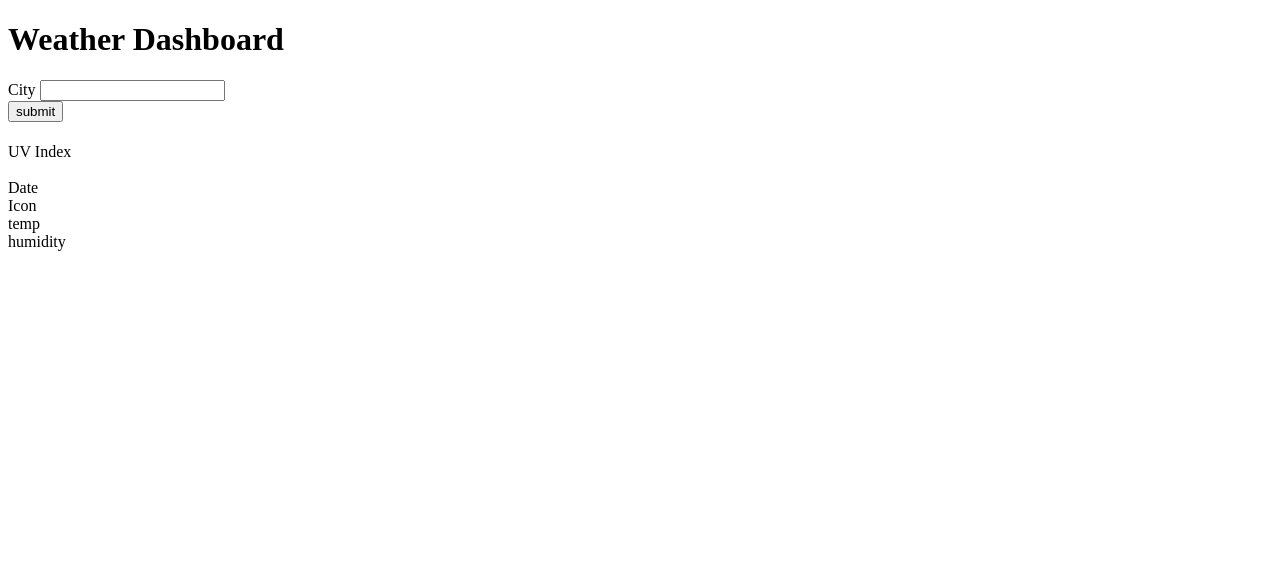
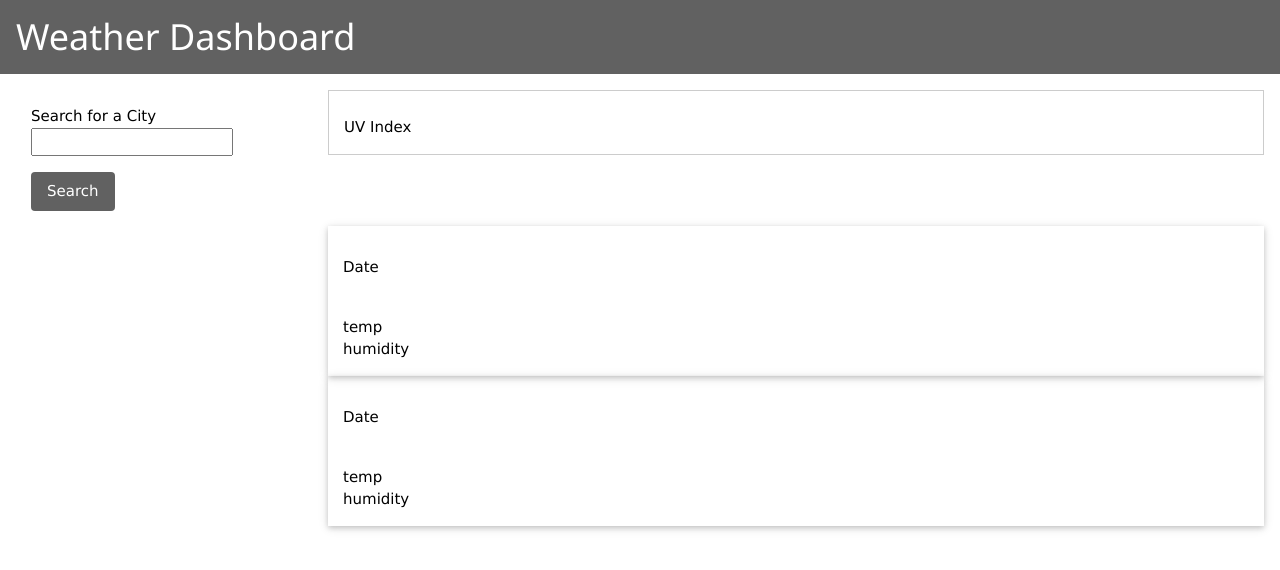
Before and after one commit to yermasog/weather-dash-app, a plain HTML site: page index.html in a window 1280 px wide. Drawn offline with nearby package versions, Linux system fonts and the light colour scheme; no server answers.

Commit message:
added W3 css

```diff
--- a/Assets/CSS/style.css
+++ b/Assets/CSS/style.css
@@ -0,0 +1,24 @@
+* {
+    box-sizing: border-box;
+  }
+
+  .main {
+    width: 75%;
+    float: right;
+    padding: 15px;
+
+  }
+
+  .daily {
+    width: 75%;
+    float: right;
+    padding: 15px;
+
+  }
+
+  .aside {
+    width: 25%;
+    float: left;
+    padding: 15px;
+
+  }
--- a/Assets/JS/script.js
+++ b/Assets/JS/script.js
@@ -1,52 +1,52 @@
-$(function () {
-    console.log("ready!");
+// $(function () {
+//     console.log("ready!");
 
-    // $(this).attr("data-name");
-    var cityName = "minneapolis"
-    var queryURL = "https://cors-anywhere.herokuapp.com/api.openweathermap.org/data/2.5/weather?q=" + cityName + "&appid=18687cf1c7c1d78e93e8472d225dee33&units=imperial"
+//     // $(this).attr("data-name");
+//     var cityName = "minneapolis"
+//     var queryURL = "https://cors-anywhere.herokuapp.com/api.openweathermap.org/data/2.5/weather?q=" + cityName + "&appid=18687cf1c7c1d78e93e8472d225dee33&units=imperial"
 
 
-    $.ajax({
-        url: queryURL,
-        method: "GET"
-    }).then(function (response) {
-        console.log(response)
-        console.log(response.name)
+//     $.ajax({
+//         url: queryURL,
+//         method: "GET"
+//     }).then(function (response) {
+//         console.log(response)
+//         console.log(response.name)
 
-        $("#city-title").text(response.name);
-        $("#temp").text("Temperature: " + response.main.temp + " °F");
-        $("#humidity").text("Humidity: " + response.main.humidity + "%");
-        $("#wind").text("Wind Speed: " + response.wind.speed + " MPH");
+//         $("#city-title").text(response.name);
+//         $("#temp").text("Temperature: " + response.main.temp + " °F");
+//         $("#humidity").text("Humidity: " + response.main.humidity + "%");
+//         $("#wind").text("Wind Speed: " + response.wind.speed + " MPH");
 
 
-        var lat = response.coord.lat;
-        var lon = response.coord.lon;
+//         var lat = response.coord.lat;
+//         var lon = response.coord.lon;
 
-        var UVquery = "https://api.openweathermap.org/data/2.5/onecall?lat=" + lat + "&lon=" + lon + "&appid=18687cf1c7c1d78e93e8472d225dee33&units=imperial"
+//         var UVquery = "https://api.openweathermap.org/data/2.5/onecall?lat=" + lat + "&lon=" + lon + "&appid=18687cf1c7c1d78e93e8472d225dee33&units=imperial"
 
-        $.ajax({
-            url: UVquery,
-            method: "GET"
-        }).then(function (boogers) {
-            console.log(boogers)
-            $("#UV").text("UV Index: " + boogers.current.uvi);
+//         $.ajax({
+//             url: UVquery,
+//             method: "GET"
+//         }).then(function (boogers) {
+//             console.log(boogers)
+//             $("#UV").text("UV Index: " + boogers.current.uvi);
 
-            //DATE
-            // var dailyicon = boogers.daily
-            // // openweathermap.org/img/w/"icon".png
-            // $("#todayicon").attr()
+//             //DATE
+//             var dailyicon = "https://openweathermap.org/img/w/04d.png"
+//             $("#todayicon").attr("src", dailyicon)
+//             console.log(dailyicon)
 
-            var dailytemp = boogers.daily[0].temp.day
-            $("#todaytemp").text("Temp: " + dailytemp + " °F")
+//             var dailytemp = boogers.daily[0].temp.day
+//             $("#todaytemp").text("Temp: " + dailytemp + " °F")
 
-            var dailyhumid = boogers.daily[0].humidity
-            $("#todayhumid").text("Humidity: " + dailyhumid + " %")
+//             var dailyhumid = boogers.daily[0].humidity
+//             $("#todayhumid").text("Humidity: " + dailyhumid + " %")
 
 
 
 
-        });
-    });
+//         });
+//     });
 
 
-});
+// });
--- a/index.html
+++ b/index.html
@@ -1,46 +1,65 @@
 <!DOCTYPE html>
 <html lang="en">
+
 <head>
     <meta charset="UTF-8">
     <meta name="viewport" content="width=device-width, initial-scale=1.0">
     <title>Weather Dashboard</title>
+    <link rel="stylesheet" href="https://www.w3schools.com/w3css/4/w3.css">
     <link rel="stylesheet" href="Assets/CSS/style.css">
 </head>
+
 <body>
-    <header>
+    <header class="w3-container w3-dark-grey">
         <h1>Weather Dashboard</h1>
     </header>
-    <main>
+    <div class="w3-container">
+        <div class="w3-row">
+            <aside class="w3-third w3-margin-top aside">
+                <form>
+                    <label for="city">Search for a City</label>
+                    <input type="text" id="cityName">
+                    <button class="w3-margin-top w3-btn w3-round w3-dark-grey" type="submit" id="submitBtn"
+                        value="submit">Search</button>
+                </form>
+            </aside>
+            <main class="w3-twothird w3-border w3-margin-top main">
                 <div>
-            <form>
-                <label for="city">City</label>
-                <input type="text" id="cityName"><br>
-                <input type="submit" id="submitBtn" value="submit">
-            </form>
-        </div>
-        <div>
-            <h1 id="city-title" data-name ="city"></h1>
+                    <h2 id="city-title" data-name="city"></h2>
                     <div id="temp"></div>
                     <div id="humidity"></div>
                     <div id="wind"></div>
                     <div id="UV">UV Index</div>
                 </div>
+            </main>
             <br>
-        <div>
-            <div id="today">Date</div>
-            <div id="todayicon">Icon</div>
+            <div class="w3-row">
+                <div class="w3-quarter daily w3-card">
+                    <header>
+                        <p id="today">Date</p>
+                    </header>
+                    <a href="#"><img src=""></a>
                     <div id="todaytemp">temp</div>
                     <div id="todayhumid">humidity</div>
                 </div>
-    </main>
-    <aside>
+                <div class="w3-quarter daily w3-card">
+                    <header>
+                        <p id="today">Date</p>
+                    </header>
+                    <a href="#"><img src=""></a>
+                    <div id="todaytemp">temp</div>
+                    <div id="todayhumid">humidity</div>
+                </div>
+            </div>
+        </div>
+    </div>
 
-    </aside>
-
+    </div>
 
 
 
     <script src="https://cdnjs.cloudflare.com/ajax/libs/jquery/3.2.1/jquery.min.js"></script>
     <script src="Assets/JS/script.js"></script>
 </body>
+
 </html>
```
Lines whose indentation alone changed are shown as unchanged.
